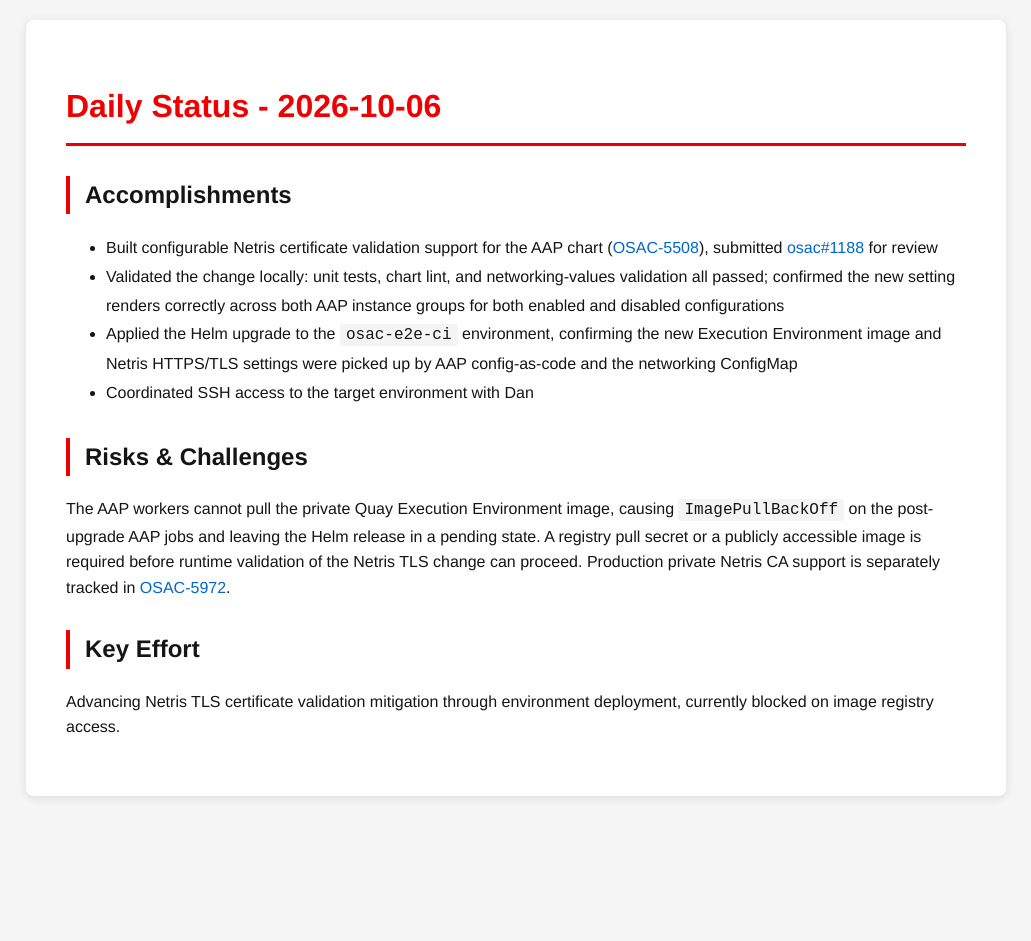
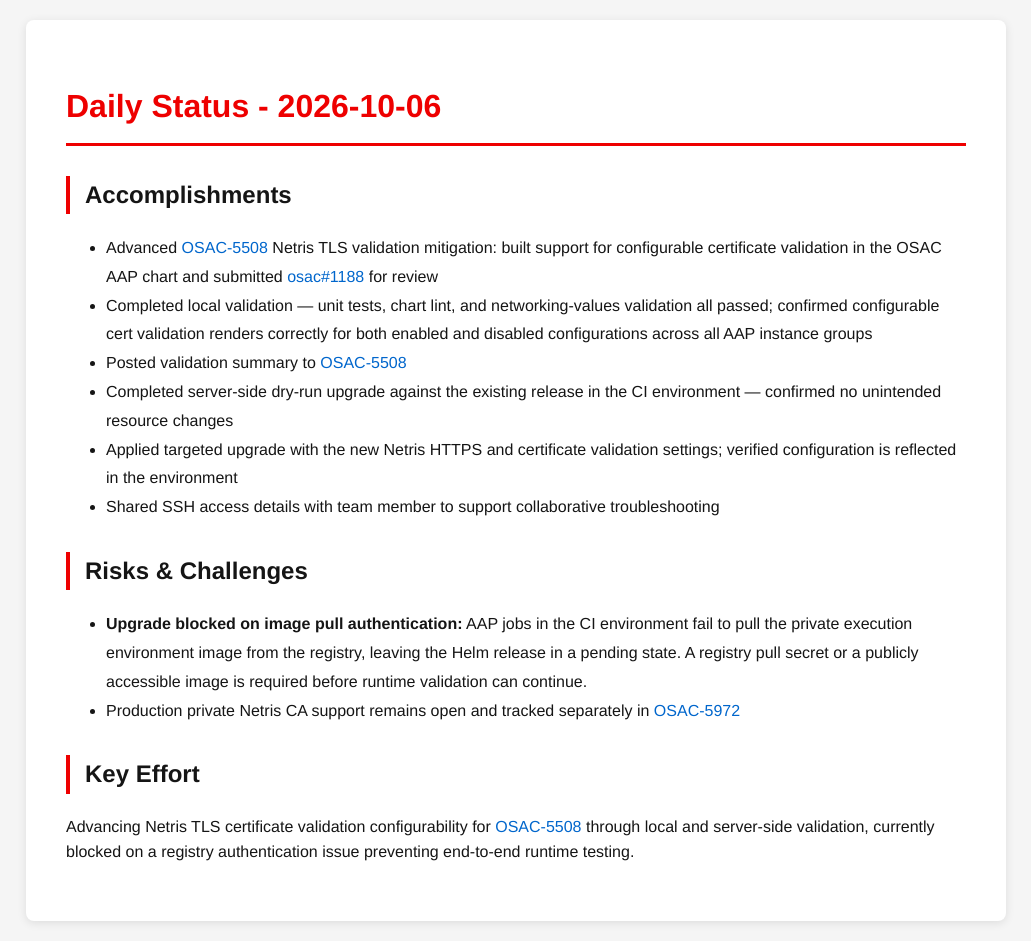
Before and after one commit to tzvatot/daily-status, a Jekyll site: the page built from 2026-10-06.md, in a window 1280 px wide. Shown: the whole page, without its empty margins (124-1155 px from the left). Built offline with Jekyll 4.4.1, drawn with Linux system fonts in a browser that asks for light colours; before the commit the page ends 900 px from its top, so only the background shows below that.

Commit message:
Daily status update - 2026-10-06

```diff
--- a/2026-10-06.md
+++ b/2026-10-06.md
@@ -7,13 +7,16 @@
 # Daily Status - 2026-10-06
 
 ## Accomplishments
-- Built configurable Netris certificate validation support for the AAP chart ([OSAC-5508](https://redhat.atlassian.net/browse/OSAC-5508)), submitted [osac#1188](https://github.com/osac-project/osac/pull/1188) for review
-- Validated the change locally: unit tests, chart lint, and networking-values validation all passed; confirmed the new setting renders correctly across both AAP instance groups for both enabled and disabled configurations
-- Applied the Helm upgrade to the `osac-e2e-ci` environment, confirming the new Execution Environment image and Netris HTTPS/TLS settings were picked up by AAP config-as-code and the networking ConfigMap
-- Coordinated SSH access to the target environment with Dan
+- Advanced [OSAC-5508](https://redhat.atlassian.net/browse/OSAC-5508) Netris TLS validation mitigation: built support for configurable certificate validation in the OSAC AAP chart and submitted [osac#1188](https://github.com/osac-project/osac/pull/1188) for review
+- Completed local validation — unit tests, chart lint, and networking-values validation all passed; confirmed configurable cert validation renders correctly for both enabled and disabled configurations across all AAP instance groups
+- Posted validation summary to [OSAC-5508](https://redhat.atlassian.net/browse/OSAC-5508)
+- Completed server-side dry-run upgrade against the existing release in the CI environment — confirmed no unintended resource changes
+- Applied targeted upgrade with the new Netris HTTPS and certificate validation settings; verified configuration is reflected in the environment
+- Shared SSH access details with team member to support collaborative troubleshooting
 
 ## Risks & Challenges
-The AAP workers cannot pull the private Quay Execution Environment image, causing `ImagePullBackOff` on the post-upgrade AAP jobs and leaving the Helm release in a pending state. A registry pull secret or a publicly accessible image is required before runtime validation of the Netris TLS change can proceed. Production private Netris CA support is separately tracked in [OSAC-5972](https://redhat.atlassian.net/browse/OSAC-5972).
+- **Upgrade blocked on image pull authentication:** AAP jobs in the CI environment fail to pull the private execution environment image from the registry, leaving the Helm release in a pending state. A registry pull secret or a publicly accessible image is required before runtime validation can continue.
+- Production private Netris CA support remains open and tracked separately in [OSAC-5972](https://redhat.atlassian.net/browse/OSAC-5972)
 
 ## Key Effort
-Advancing Netris TLS certificate validation mitigation through environment deployment, currently blocked on image registry access.
+Advancing Netris TLS certificate validation configurability for [OSAC-5508](https://redhat.atlassian.net/browse/OSAC-5508) through local and server-side validation, currently blocked on a registry authentication issue preventing end-to-end runtime testing.
```
